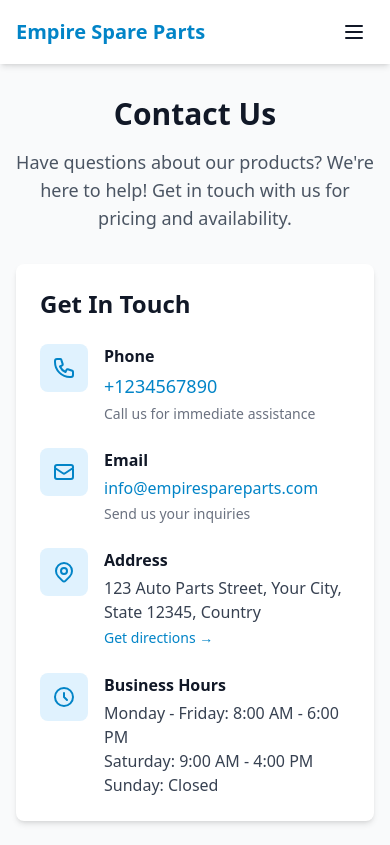
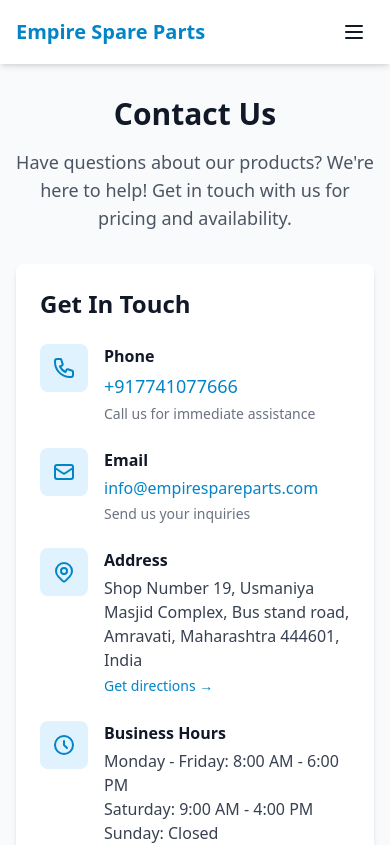
Before and after one commit to affanSkhan/empire-spare-parts-website, a Next.js app: page /contact in a window 390 px wide. Shown: the top 845 px of the page. Built offline with nearby package versions, Linux system fonts and the light colour scheme.

Commit message:
Update business information: Replace placeholder phone numbers and address with actual details (7741077666, Amravati)

```diff
--- a/pages/admin/invoices/[id].jsx
+++ b/pages/admin/invoices/[id].jsx
@@ -23,11 +23,11 @@
   // Business information (⚠️ UPDATE WITH YOUR DETAILS)
   const businessInfo = {
     name: 'Empire Spare Parts',
-    address: '123 Main Street',
-    city: 'City Name',
-    state: 'State',
-    zipCode: '12345',
-    phone: '+1234567890',
+    address: 'Shop Number 19, Usmaniya Masjid Complex, Bus stand road',
+    city: 'Amravati',
+    state: 'Maharashtra',
+    zipCode: '444601',
+    phone: '+917741077666',
     email: 'info@empirespareparts.com',
     website: 'www.empirespareparts.com'
   };
--- a/pages/contact.jsx
+++ b/pages/contact.jsx
@@ -10,14 +10,14 @@
   // ⚠️ UPDATE THESE WITH YOUR ACTUAL BUSINESS INFORMATION
   const businessInfo = {
     name: 'Empire Spare Parts',
-    phoneNumber: '+1234567890',           // Format: +[country code][number]
-    whatsappNumber: '1234567890',         // Format: [country code][number] (no + or spaces)
+    phoneNumber: '+917741077666',           // Format: +[country code][number]
+    whatsappNumber: '917741077666',         // Format: [country code][number] (no + or spaces)
     email: 'info@empirespareparts.com',
-    address: '123 Auto Parts Street',
-    city: 'Your City',
-    state: 'State',
-    zipCode: '12345',
-    country: 'Country',
+    address: 'Shop Number 19, Usmaniya Masjid Complex, Bus stand road',
+    city: 'Amravati',
+    state: 'Maharashtra',
+    zipCode: '444601',
+    country: 'India',
     // Google Maps embed URL (get from Google Maps > Share > Embed a map)
     mapEmbedUrl: 'https://www.google.com/maps/embed?pb=!1m18!1m12!1m3!1d3022.1422937950147!2d-73.98731968482413!3d40.75889497932681!2m3!1f0!2f0!3f0!3m2!1i1024!2i768!4f13.1!3m3!1m2!1s0x89c25855c6480299%3A0x55194ec5a1ae072e!2sTimes%20Square!5e0!3m2!1sen!2sus!4v1234567890123!5m2!1sen!2sus'
   }
--- a/pages/products/[slug].jsx
+++ b/pages/products/[slug].jsx
@@ -23,7 +23,7 @@
   const [notFound, setNotFound] = useState(false)
 
   // WhatsApp configuration (update with your number)
-  const whatsappNumber = '1234567890' // Replace with your actual WhatsApp number
+  const whatsappNumber = '917741077666' // Replace with your actual WhatsApp number
 
   useEffect(() => {
     if (slug) {
```
